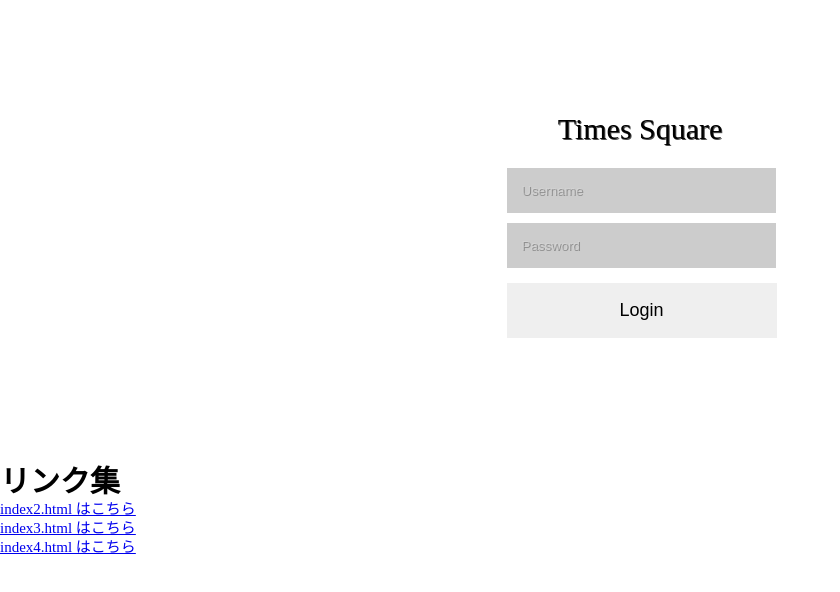
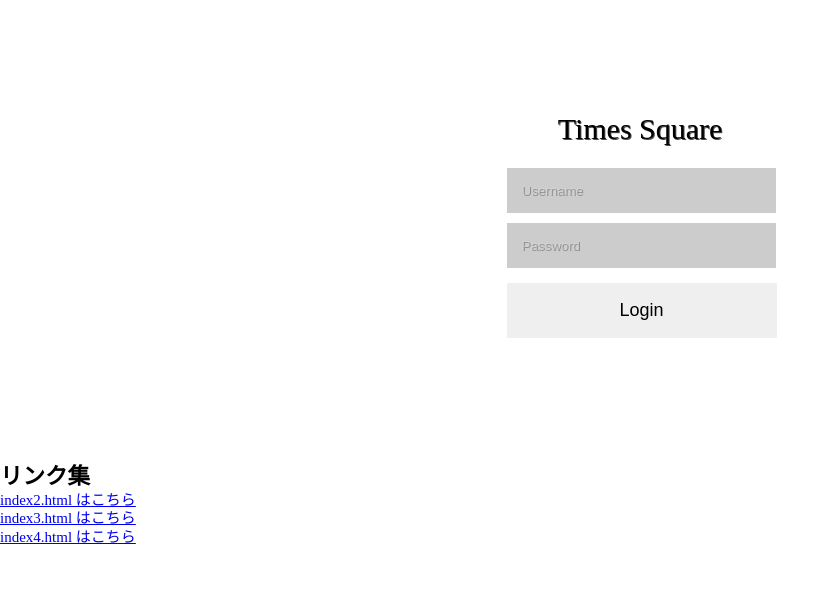
Before and after one commit to NTTRTmizusawa/gtm_test_mp, a plain HTML site: page index.html in a window 1280 px wide. Shown: the whole page, without its empty margins (0-840 px from the left). Drawn offline with Linux system fonts and the light colour scheme.

Commit message:
Update index.html

```diff
--- a/index.html
+++ b/index.html
@@ -23,7 +23,7 @@
 </form>
  <div class="top-wrapper">
     <div class="container">
-      <h1>リンク集</h1>
+      <h2>リンク集</h2>
       <div class="btn-wrapper">
         <p><a href="index2.html" class="index2.html はこちら">index2.html はこちら</a></p>
         <p><a href="index3.html" class="index3.html はこちら">index3.html はこちら</a></p>
```
